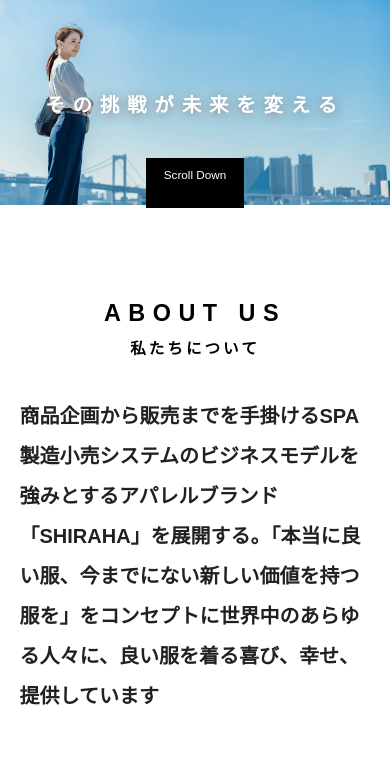
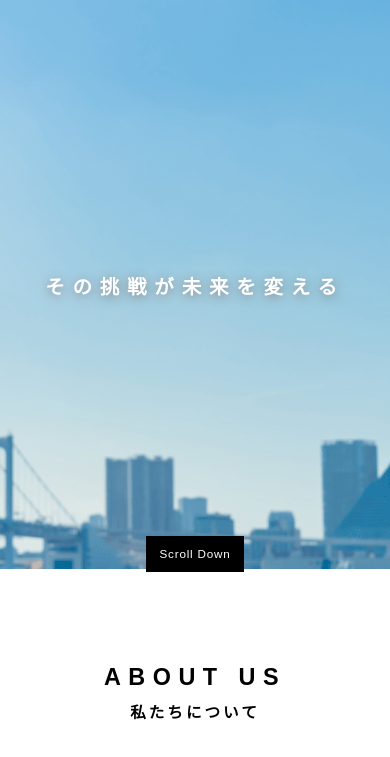
Before and after one commit to Wild-F1re/hab_practice-1, a plain HTML site: page index.html in a window 390 px wide. Shown: the part 75-832 px from the top of the page. Drawn offline with nearby package versions, Linux system fonts and the light colour scheme.

Commit message:
スマホ表示時のtop画像調整

```diff
--- a/css/responsive.css
+++ b/css/responsive.css
@@ -135,7 +135,10 @@
         background-size: contain;
     }
     /* top */
+    .topwrapper--background-img{
+        height: 150vw;
 
+    }
     .topwrapper__catch{
         font-size: 5vw;
         letter-spacing: 2vw;
@@ -143,7 +146,8 @@
     }
     .topwrapper__Scrollbtn{
         font-size: 3vw;
-        /* letter-spacing: 2vw; */
+        letter-spacing: .2vw;
+        min-width: 0;
         width: 25vw;
         padding: 3%;
 
--- a/css/stylesheet.css
+++ b/css/stylesheet.css
@@ -231,8 +231,7 @@ body{
     font-size: 25px;
     background-color: black;
 
-    height: 50px;
-    width: 300px;
+    width: 15%;
 
     text-align: center;
     padding:15px 20px;
```
